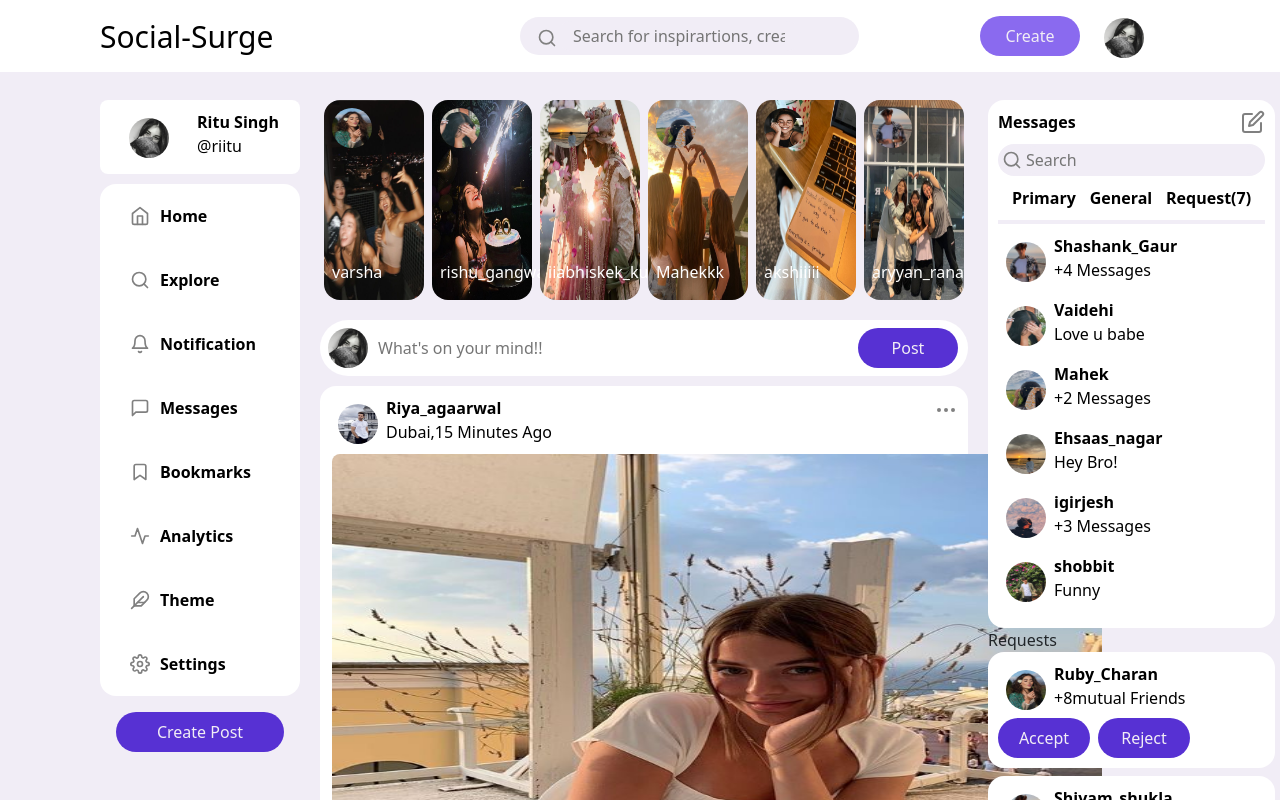
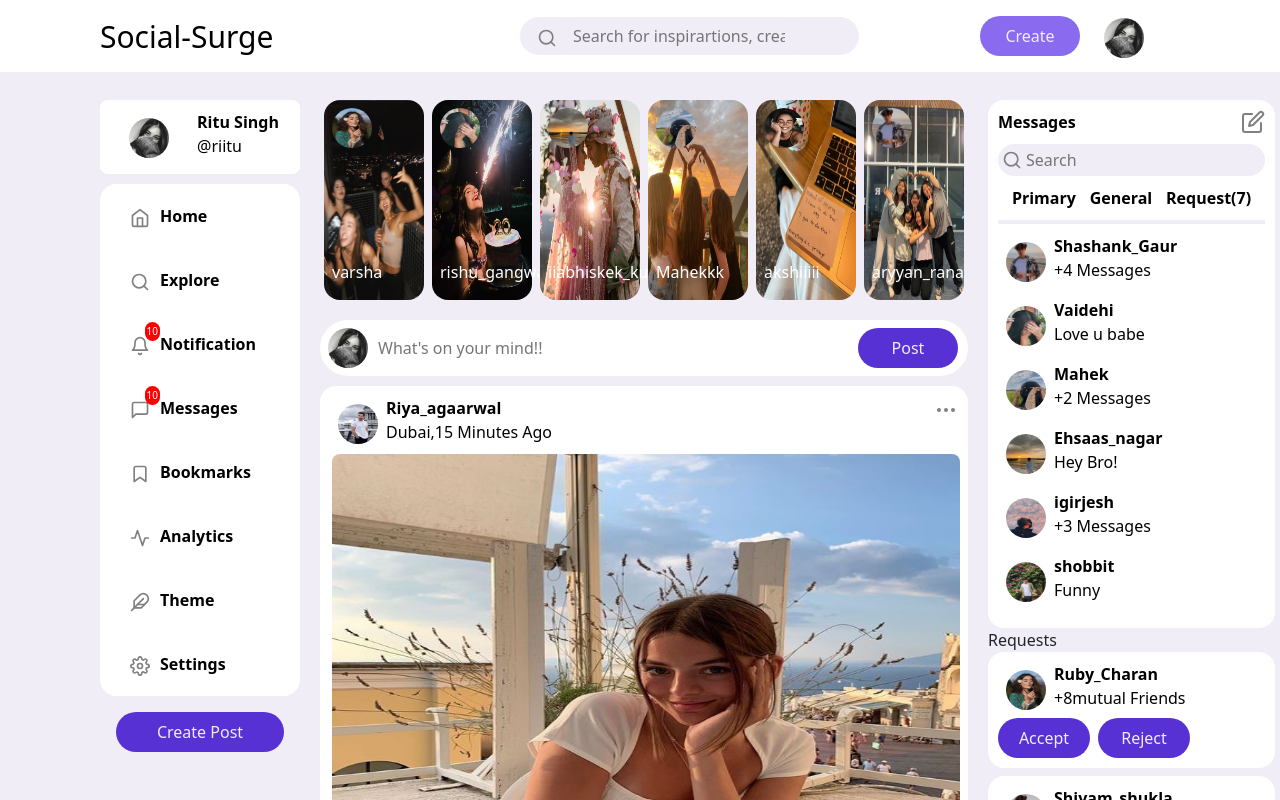
Before and after one commit to singh-ritu/Social-Surge, a React (Vite) app: page / in a window 1280 px wide. Shown: the top 800 px of the page. Built offline with nearby package versions, Linux system fonts and the light colour scheme.

Commit message:
added the custom-badges

```diff
--- a/src/Components/MiddleContainer/post.styles.css
+++ b/src/Components/MiddleContainer/post.styles.css
@@ -19,7 +19,7 @@
 }
 .post-img {
   height: 500px;
-  width: 770px;
+  width: 100%;
   border-radius: 8px;
   margin: 2px;
 }
--- a/src/Components/Sidebar/Sidebar.jsx
+++ b/src/Components/Sidebar/Sidebar.jsx
@@ -86,11 +86,18 @@ function Sidebar({ handleClick }) {
               handleItemClicked(option.logoName);
             }}
           >
-            <img
-              src={option.logo}
-              alt="no logo"
-              style={{ marginRight: "10px" }}
-            />
+            <div className="icon-container">
+              {(option.logoName === "Notification" ||
+                option.logoName === "Messages") && (
+                <div className="custom-badge">10</div>
+              )}
+              <img
+                src={option.logo}
+                alt="no logo"
+                style={{ marginRight: "10px" }}
+              />
+            </div>
+
             <b>{option.logoName}</b>
           </div>
         ))}
--- a/src/Components/Sidebar/sidebar.styles.css
+++ b/src/Components/Sidebar/sidebar.styles.css
@@ -38,3 +38,17 @@
 .new-post {
   margin: 1rem;
 }
+.icon-container {
+  position: relative;
+}
+.custom-badge {
+  background-color: red;
+  position: absolute;
+  color: white;
+  padding: 2px;
+  top: 0;
+  right: 0;
+  font-size: 10px;
+  margin-top: -10px;
+  border-radius: 24px;
+}
```
